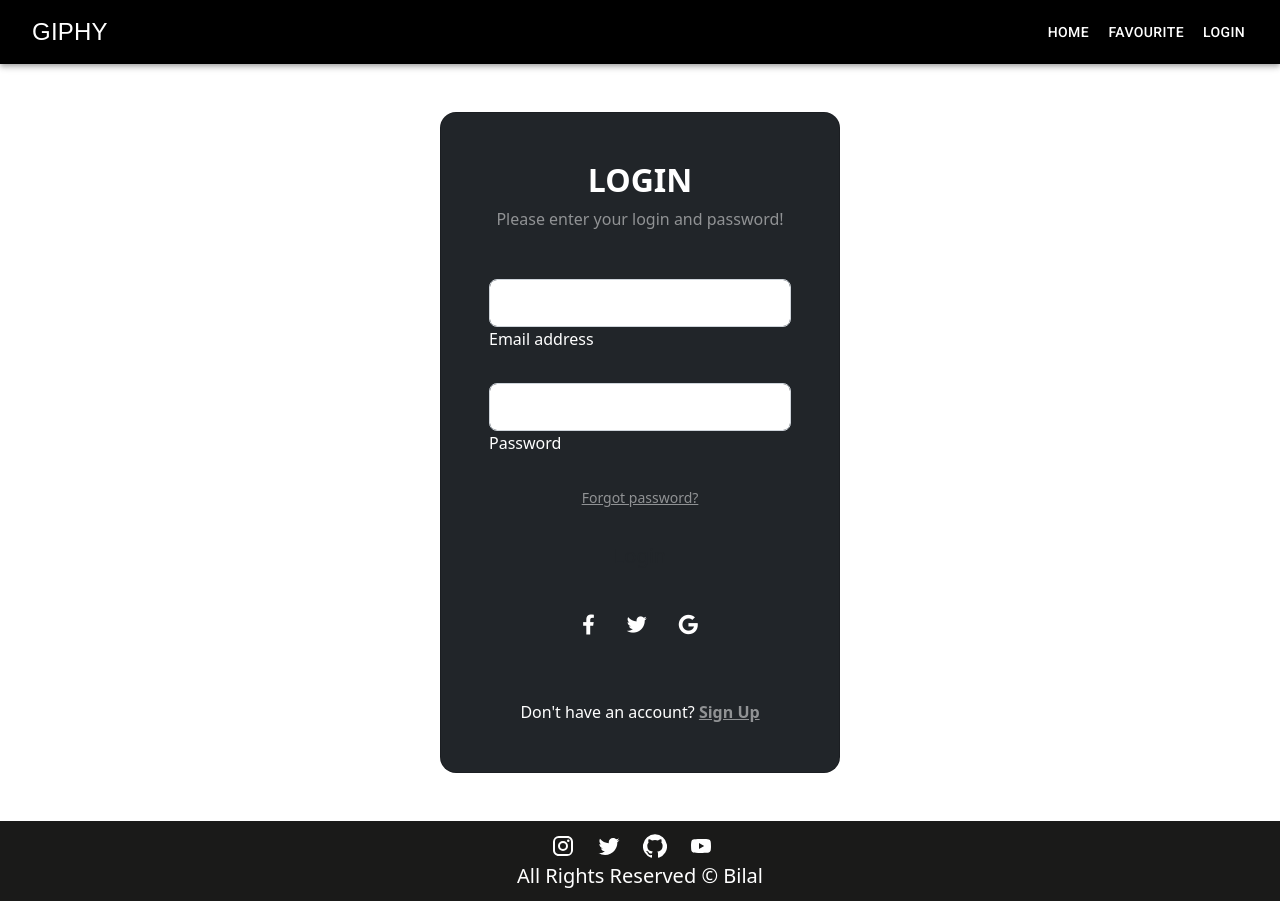
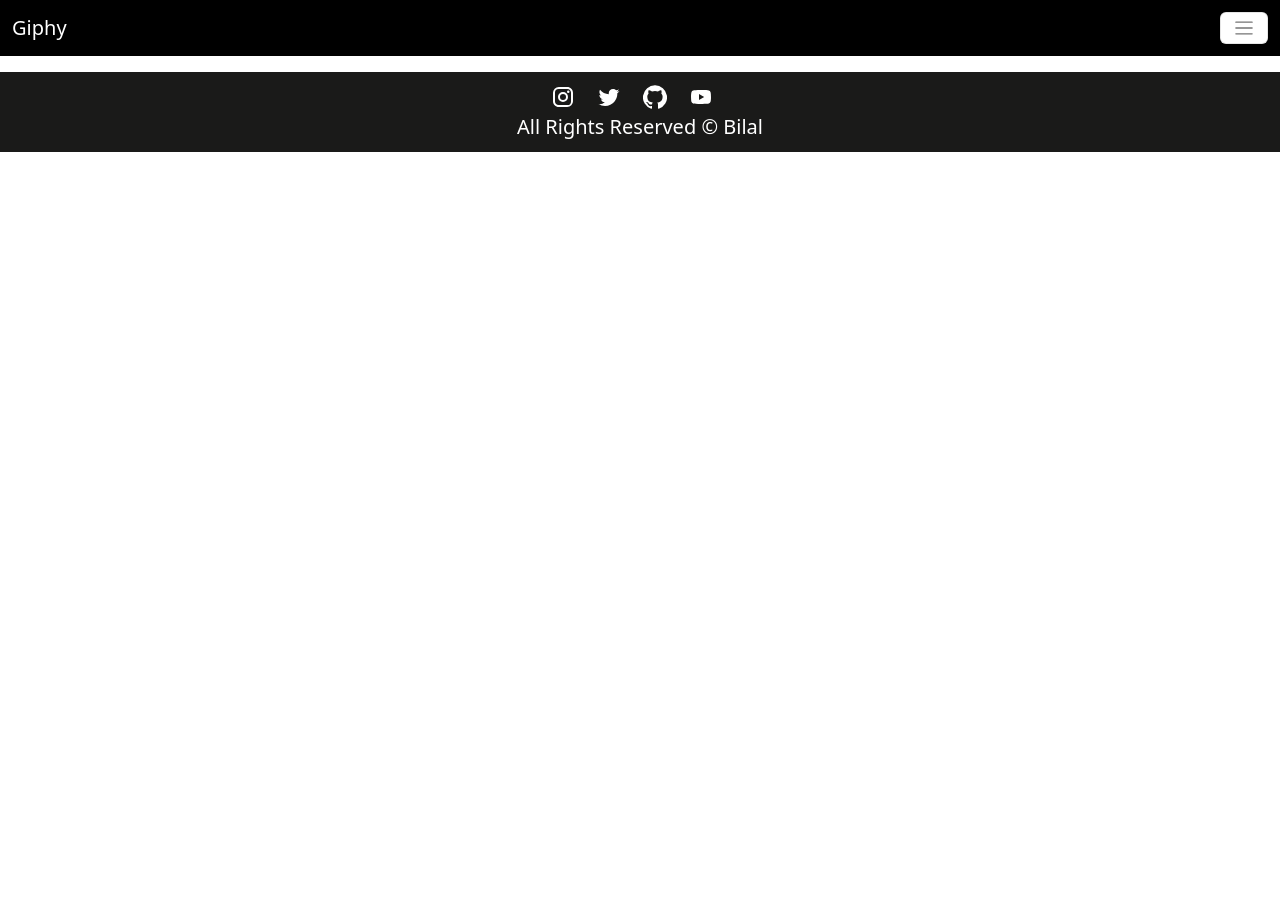
Before and after one commit to chaudarybilal/Giphyengine, a React (Create React App) app: page /Login in a window 1280 px wide. After the commit the page ends 800 px from the top, so only its background shows below. Built offline with nearby package versions, Linux system fonts and the light colour scheme.

Commit message:
add contact page changes in  style

```diff
--- a/src/App.js
+++ b/src/App.js
@@ -1,15 +1,12 @@
-import "./App.css";
 import Header from "./Components/Header";
 import Home from "./Components/Home";
 import Favourite from "./Components/Favourite";
-import Login from "./Components/Login";
-
+import ContactUs from "./Components/ContactUs";
 import { Route, Routes } from "react-router-dom";
 import { GifProvider } from "./Components/GifProvider.js";
 import Footer from "./Components/Footer";
 
 function App() {
-
   return (
     <>
       <GifProvider>
@@ -18,14 +15,11 @@ function App() {
         <Routes>
           <Route path="/" element={<Home />} />
           <Route path="Favourite" element={<Favourite />} />
-        <Route path="Login" element={<Login />} />
-
+          <Route path="ContactUs" element={<ContactUs />} />
         </Routes>
-      <Footer/>
+        <Footer />
       </GifProvider>
     </>
-
-
   );
 }
 
--- /dev/null
+++ b/src/Components/ContactUs.js
@@ -0,0 +1,54 @@
+import React from "react";
+import { Container, Form, Button } from "react-bootstrap";
+
+const ContactUs = () => {
+  return (
+    <Container>
+      <h1>Contact Us</h1>
+      <div className="map-container">
+        <iframe
+          title="Google Maps"
+          src="https://www.google.com/maps/embed?pb=!1m18!1m12!1m3!1d3782.265588856342!2d73.91455641541671!3d18.562061287384868!2m3!1f0!2f0!3f0!3m2!1i1024!2i768!4f13.1!3m3!1m2!1s0x3bc2c147b8b3a3bf%3A0x6f7fdcc8e4d6c77e!2sPhoenix%20Marketcity%20-%20Viman%20Nagar!5e0!3m2!1sen!2sin!4v1664345115285!5m2!1sen!2sin"
+          width="100%"
+          height="400"
+          style={{ border: 0 }}
+          allowFullScreen=""
+          loading="lazy"
+          referrerPolicy="no-referrer-when-downgrade"
+        ></iframe>
+      </div>
+
+      <div className="contact-form">
+        <Form action="https://formspree.io/f/xknakrdr" method="POST">
+          <Form.Group className="mb-3" controlId="exampleForm.ControlInput1">
+            <Form.Label>User Name</Form.Label>
+            <Form.Control
+              type="text"
+              placeholder="User Name"
+              name="username"
+              required
+            />
+          </Form.Group>
+          <Form.Group className="mb-3" controlId="exampleForm.ControlInput1">
+            <Form.Label>Email address</Form.Label>
+            <Form.Control
+              type="email"
+              placeholder="name@example.com"
+              name="email"
+              required
+            />
+          </Form.Group>
+          <Form.Group className="mb-3" controlId="exampleForm.ControlTextarea1">
+            <Form.Label>Example textarea</Form.Label>
+            <Form.Control as="textarea" rows={3} name="message" required />
+          </Form.Group>
+          <Button variant="primary" type="submit">
+            Submit
+          </Button>
+        </Form>
+      </div>
+    </Container>
+  );
+};
+
+export default ContactUs;
--- a/src/Components/Header.js
+++ b/src/Components/Header.js
@@ -1,40 +1,55 @@
-import React from 'react';
-import { Link } from 'react-router-dom';
-import AppBar from '@mui/material/AppBar';
-import Button from '@mui/material/Button';
-import Toolbar from '@mui/material/Toolbar';
-import Typography from '@mui/material/Typography';
+import React from "react";
+import { Container, Nav, Navbar, Offcanvas } from "react-bootstrap";
+import { Link } from "react-router-dom";
 
-
-
-const Header = () => {
-  return (<>
-  <AppBar position="static" style={{backgroundColor:"black"}}>
-      <Toolbar>
-        <Typography variant="h6" component="div" sx={{ flexGrow: 1 }}>
-        <Button color="inherit" component={Link} to="/">
-        <Typography style={{fontFamily:"sans-serif" ,fontSize:"1.5rem"}}>
-        Giphy
-        </Typography>
-        </Button>
-
-        </Typography>
-        <Button color="inherit" component={Link} to="/">
-          Home
-        </Button>
-        <Button color="inherit" component={Link} to="/favourite">
-          Favourite
-        </Button>
-        <Button color="inherit" component={Link} to="/login">
-          Login
-        </Button>
-      </Toolbar>
-
-    </AppBar>
-
-  </>
-
+function Header() {
+  return (
+    <>
+      <Navbar expand="xxl" className="mb-3 navbar-col">
+        <Container fluid>
+          <Navbar.Brand className="color-white" as={Link} to="/">
+            Giphy
+          </Navbar.Brand>
+          <Navbar.Toggle
+            style={{
+              fontSize: "15px",
+              color: "black",
+              backgroundColor: "white",
+            }}
+            aria-controls="offcanvasNavbar-expand"
+          />
+          <Navbar.Offcanvas
+            id="offcanvasNavbar-expand"
+            aria-labelledby="offcanvasNavbarLabel-expand"
+            placement="end"
+            style={{ backgroundColor: "white" }}
+          >
+            <Offcanvas.Header
+              style={{ backgroundColor: "white", color: "black" }}
+              closeButton
+            >
+              <Offcanvas.Title id="offcanvasNavbarLabel-expand">
+                Giphy
+              </Offcanvas.Title>
+            </Offcanvas.Header>
+            <Offcanvas.Body style={{ backgroundColor: "black" }}>
+              <Nav className="justify-content-end flex-grow-1 pe-3">
+                <Nav.Link as={Link} to="/" className="nav-link">
+                  Home
+                </Nav.Link>
+                <Nav.Link as={Link} to="/favourite" className="nav-link">
+                  Favourite
+                </Nav.Link>
+                <Nav.Link as={Link} to="/contactUs" className="nav-link">
+                  ContactUs
+                </Nav.Link>
+              </Nav>
+            </Offcanvas.Body>
+          </Navbar.Offcanvas>
+        </Container>
+      </Navbar>
+    </>
   );
-};
+}
 
 export default Header;
--- a/src/Components/Home.js
+++ b/src/Components/Home.js
@@ -1,7 +1,6 @@
 import React from "react";
 import GiphySearch from "./GiphySearch";
-// import { Box } from "@mui/material";
-// import {Toolbar} from "@mui/material";
+
 
 const Home = () => {
   return (
--- a/src/Components/Login.js
+++ /dev/null
@@ -1,101 +0,0 @@
-import React from "react";
-import {
-  MDBBtn,
-  MDBContainer,
-  MDBRow,
-  MDBCol,
-  MDBCard,
-  MDBCardBody,
-  MDBInput,
-  MDBIcon,
-} from "mdb-react-ui-kit";
-
-function Login() {
-  return (
-    <>
-      <MDBContainer fluid>
-        <MDBRow className="d-flex justify-content-center align-items-center h-100">
-          <MDBCol col="12">
-            <MDBCard
-              className="bg-dark text-white my-5 mx-auto"
-              style={{ borderRadius: "1rem", maxWidth: "400px" }}
-            >
-              <MDBCardBody className="p-5 d-flex flex-column align-items-center mx-auto w-100">
-                <h2 className="fw-bold mb-2 text-uppercase">Login</h2>
-                <p className="text-white-50 mb-5">
-                  Please enter your login and password!
-                </p>
-
-                <MDBInput
-                  wrapperClass="mb-4 mx-5 w-100"
-                  labelClass="text-white"
-                  label="Email address"
-                  id="formControlLg"
-                  type="email"
-                  size="lg"
-                />
-                <MDBInput
-                  wrapperClass="mb-4 mx-5 w-100"
-                  labelClass="text-white"
-                  label="Password"
-                  id="formControlLg"
-                  type="password"
-                  size="lg"
-                />
-
-                <p className="small mb-3 pb-lg-2">
-                  <a class="text-white-50" href="#!">
-                    Forgot password?
-                  </a>
-                </p>
-                <MDBBtn outline className="mx-2 px-5" color="white" size="lg">
-                  Login
-                </MDBBtn>
-
-                <div className="d-flex flex-row mt-3 mb-5">
-                  <MDBBtn
-                    tag="a"
-                    color="none"
-                    className="m-3"
-                    style={{ color: "white" }}
-                  >
-                    <MDBIcon fab icon="facebook-f" size="lg" />
-                  </MDBBtn>
-
-                  <MDBBtn
-                    tag="a"
-                    color="none"
-                    className="m-3"
-                    style={{ color: "white" }}
-                  >
-                    <MDBIcon fab icon="twitter" size="lg" />
-                  </MDBBtn>
-
-                  <MDBBtn
-                    tag="a"
-                    color="none"
-                    className="m-3"
-                    style={{ color: "white" }}
-                  >
-                    <MDBIcon fab icon="google" size="lg" />
-                  </MDBBtn>
-                </div>
-
-                <div>
-                  <p className="mb-0">
-                    Don't have an account?{" "}
-                    <a href="#!" class="text-white-50 fw-bold">
-                      Sign Up
-                    </a>
-                  </p>
-                </div>
-              </MDBCardBody>
-            </MDBCard>
-          </MDBCol>
-        </MDBRow>
-      </MDBContainer>
-    </>
-  );
-}
-
-export default Login;
--- a/src/index.css
+++ b/src/index.css
@@ -3,3 +3,14 @@
   margin: 0;
   box-sizing: border-box;
 }
+.navbar-col{
+  background-color:black;
+  color:white;
+}
+.nav-link{
+color :white !important;
+}
+
+.color-white{
+  color: white !important;
+}
```
Lines whose indentation alone changed are shown as unchanged.
